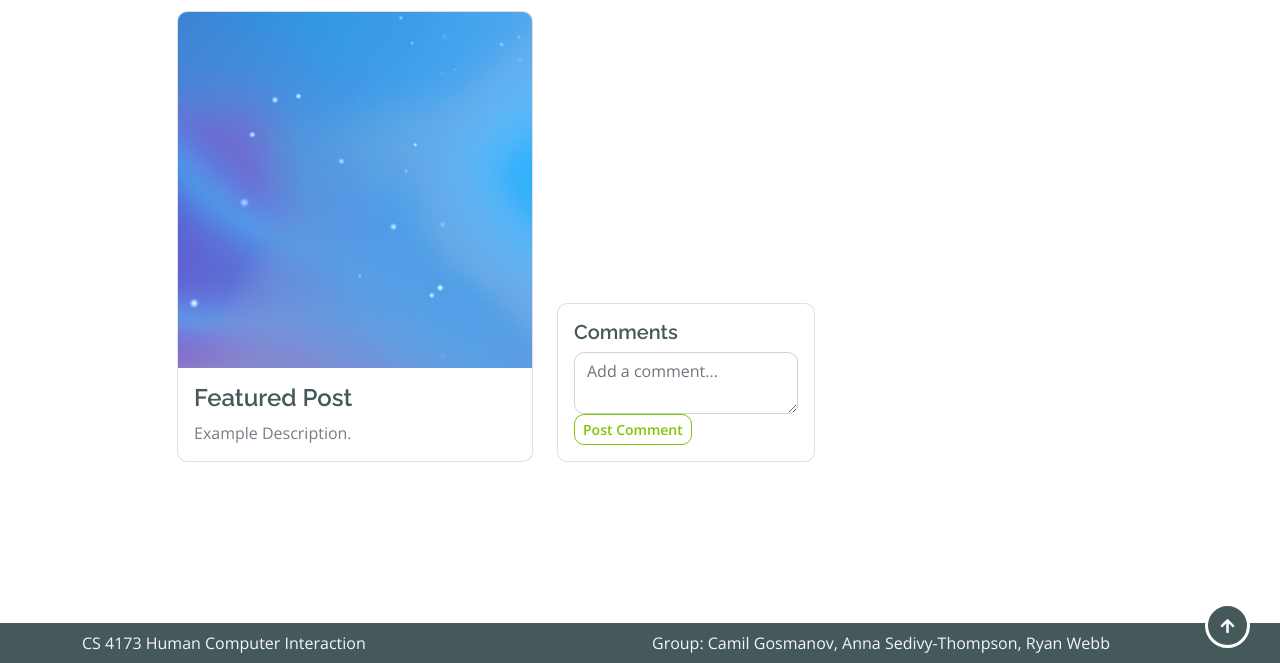
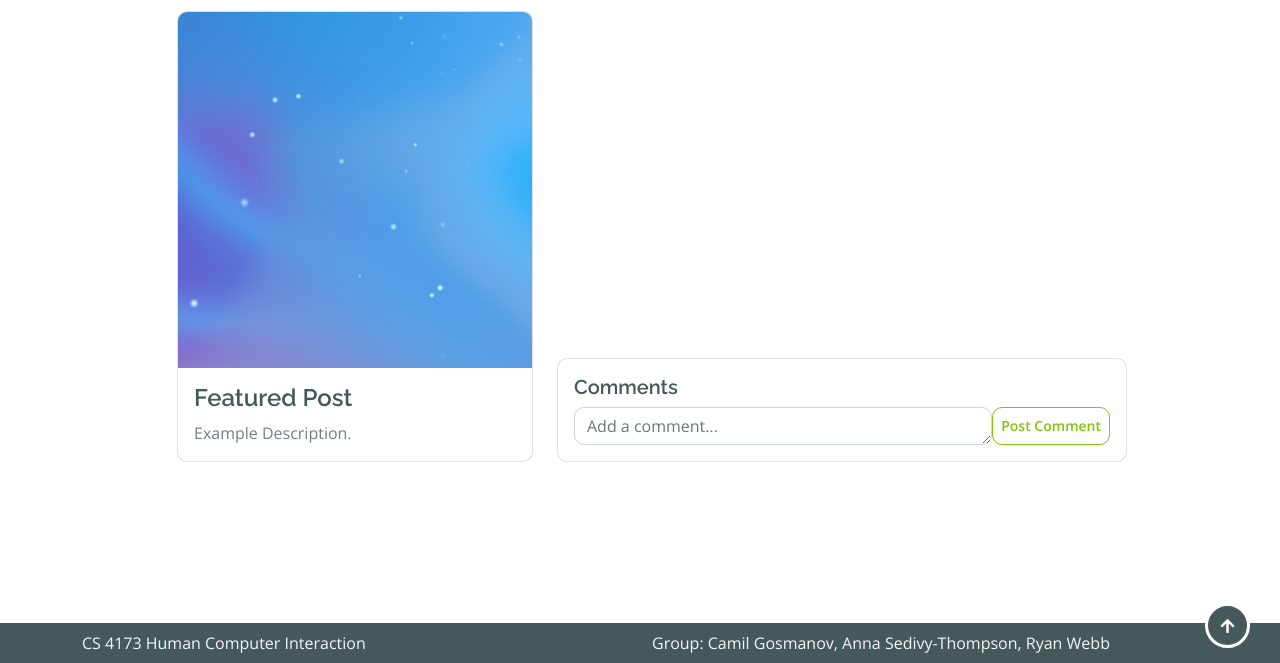
Before and after one commit to camilgosmanov/HCI_Template, a plain HTML site: page post.html in a window 1280 px wide. Shown: the part 137-800 px from the top of the page. Drawn offline with nearby package versions, Linux system fonts and the light colour scheme; some packages are replaced by stand-ins of ours; a script that the page names is missing.

Commit message:
Update Style of Comments

```diff
--- a/post.html
+++ b/post.html
@@ -138,13 +138,13 @@ $(document).ready(function(){
 
         <!-- Comment Section Start -->
         <div class="col-lg-6 position-relative"> <!-- Add position-relative -->
-            <div class="card p-3 position-absolute bottom-0"> <!-- Add position-absolute and bottom-0 -->
+            <div class="card p-3 position-absolute bottom-0 w-100"> <!-- Add position-absolute, bottom-0, and w-100 -->
                 <h5 class="card-title">Comments</h5>
-                <form>
-                    <div class="form-group">
-                        <textarea class="form-control" id="userComment" rows="2" placeholder="Add a comment..."></textarea>
+                <form class="d-flex align-items-stretch"> <!-- Change align-items-center to align-items-stretch -->
+                    <div class="form-group flex-grow-1 mb-0"> <!-- Add flex-grow-1 and mb-0 -->
+                        <textarea class="form-control" id="userComment" rows="2" placeholder="Add a comment..." style="height: 38px;"></textarea> <!-- Adjust height -->
                     </div>
-                    <button type="submit" class="btn btn-outline-primary btn-sm">Post Comment</button>
+                    <button type="submit" class="btn btn-outline-primary btn-sm ml-2" style="height: 38px;"> <!-- Add ml-2 and adjust height -->Post Comment</button>
                 </form>
             </div>
         </div>
```
Also changed, not shown: profile.html (+1 -1 lines).
